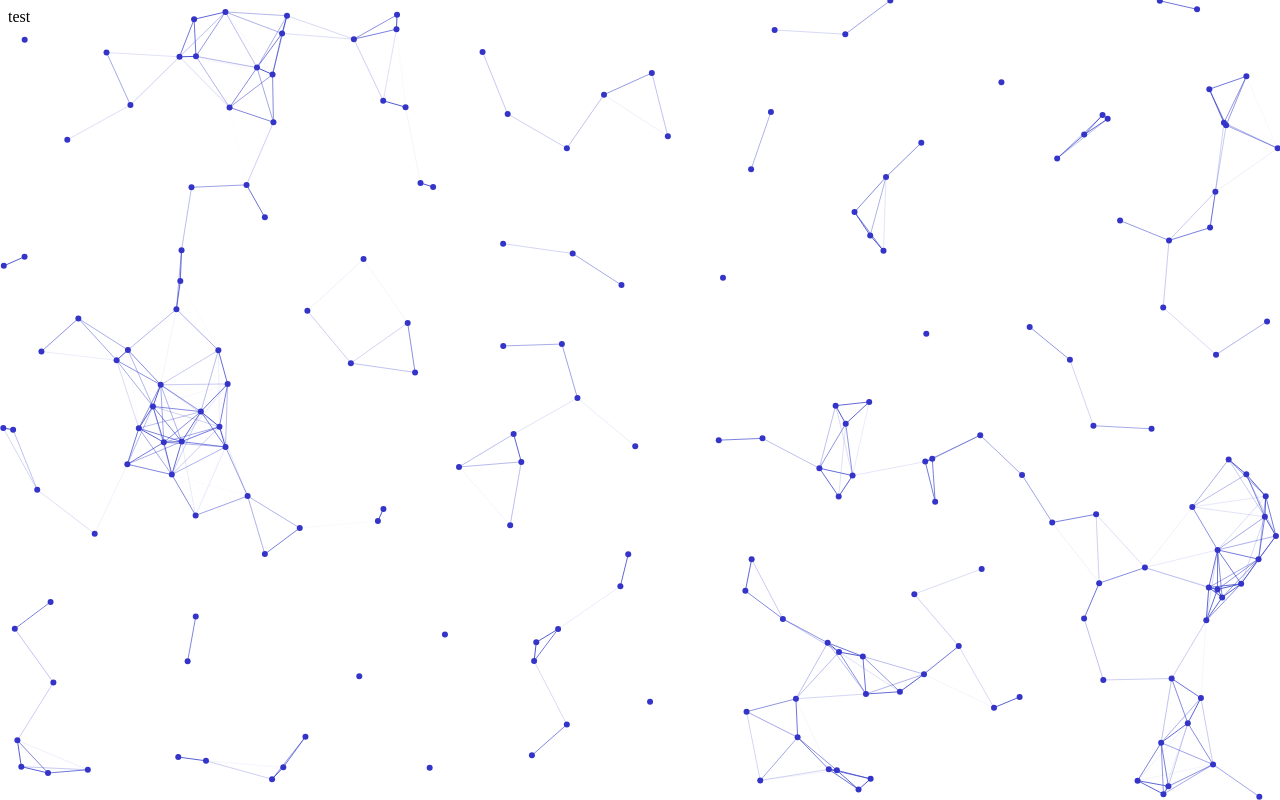
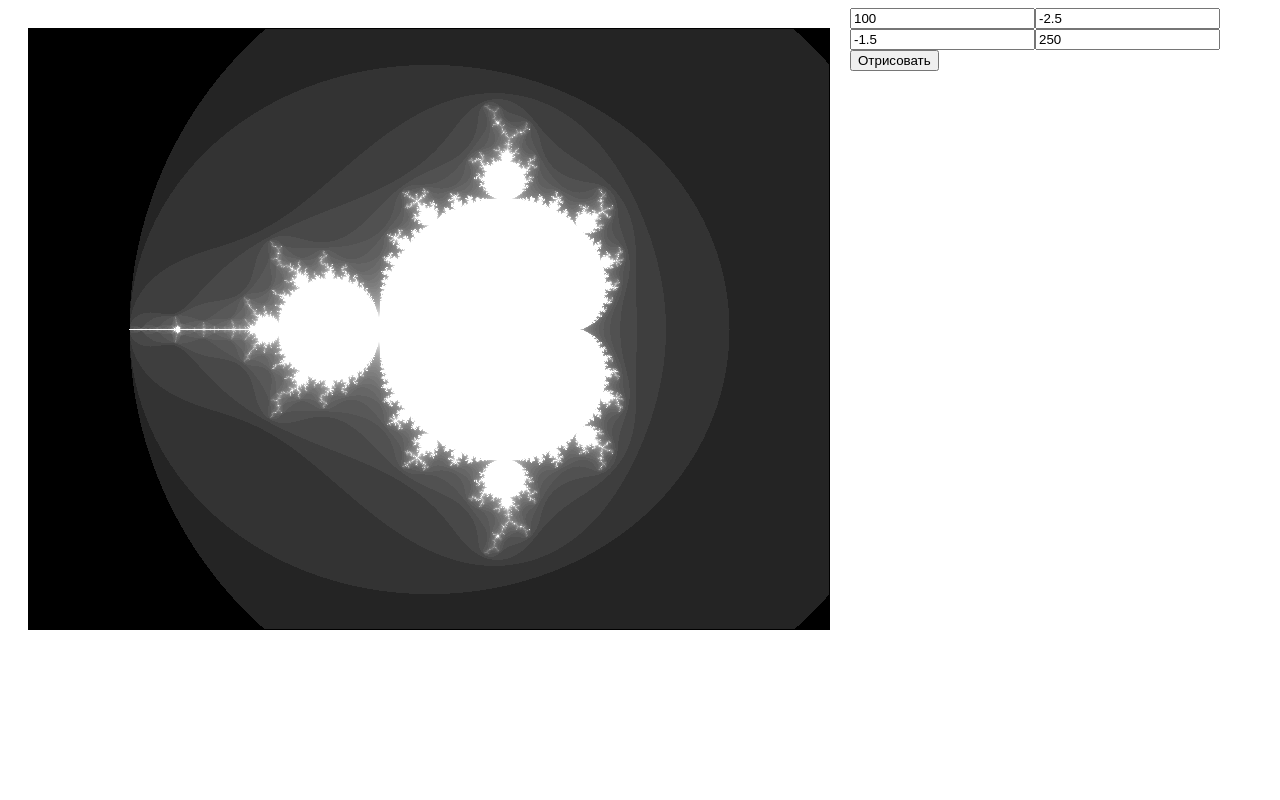
Before and after one commit to brofrong/small-ideas-angular, an Angular app: page / in a window 1280 px wide. Built offline with nearby package versions, Linux system fonts and the light colour scheme.

Commit message:
mandelbrot with simple control

```diff
--- a/package.json
+++ b/package.json
@@ -18,6 +18,7 @@
     "@angular/platform-browser": "~13.1.0",
     "@angular/platform-browser-dynamic": "~13.1.0",
     "@angular/router": "~13.1.0",
+    "complex.js": "^2.0.15",
     "rxjs": "~7.4.0",
     "tslib": "^2.3.0",
     "zone.js": "~0.11.4"
--- a/src/app/app.component.html
+++ b/src/app/app.component.html
@@ -1,2 +1 @@
-test
-<app-conjoining-lines></app-conjoining-lines>
+<router-outlet></router-outlet>
--- /dev/null
+++ b/src/app/mandelbrot-set/class/mandelbrot.ts
@@ -0,0 +1,50 @@
+export class Mandelbrot {
+
+  public points: number[][] = [];
+
+  public maxIterations: number = 50;
+  public scale = 200;
+  public x = -2.5;
+  public y = -1.5;
+
+
+  constructor(public width: number, public height: number) {
+    for (let i = 0; i < this.width; i++) {
+      this.points[i] = [];
+    }
+
+    this.calc();
+  }
+
+  public setConfig(config: { maxIterations: number, scale: number, x: number, y: number }) {
+    console.log(config);
+    this.maxIterations = +config.maxIterations;
+    this.scale = +config.scale;
+    this.x = +config.x;
+    this.y = +config.y;
+  }
+
+  public calc() {
+    for (let i = 0; i < this.width; i++) {
+      for (let j = 0; j < this.height; j++) {
+        this.points[i][j] = Math.sqrt(this.isInSet(this.x + i / this.scale, this.y + j / this.scale) / this.maxIterations) * 255;
+      }
+    }
+  }
+
+  private isInSet(x0: number, y0: number): number {
+    let x = 0, y = 0;
+    let n = 0
+    for (; n < this.maxIterations; n++) {
+      const xNew = x * x - y * y + x0;
+      const yNew = 2 * x * y + y0;
+      if (xNew*xNew + yNew*yNew > 4) {
+        return n;
+      }
+      x = xNew;
+      y = yNew;
+    }
+    return n
+  }
+
+}
--- a/src/app/mandelbrot-set/mandelbrot-set.component.css
+++ b/src/app/mandelbrot-set/mandelbrot-set.component.css
@@ -0,0 +1,11 @@
+canvas {
+  width: 800px;
+  height: 600px;
+  border: 1px solid black;
+  margin: 20px;
+}
+
+.flex {
+  display: flex;
+  justify-content: space-around;
+}
--- a/src/app/mandelbrot-set/mandelbrot-set.component.html
+++ b/src/app/mandelbrot-set/mandelbrot-set.component.html
@@ -1 +1,13 @@
-<p>mandelbrot-set works!</p>
+<div class="flex">
+  <canvas #canvas width="800" height="600"></canvas>
+  <div class="control">
+    <form [formGroup]="form" (submit)="submit()">
+      <input [formControlName]="'maxIterations'" placeholder="iteration">
+      <input [formControlName]="'x'" placeholder="x">
+      <input [formControlName]="'y'" placeholder="y">
+      <input [formControlName]="'scale'" placeholder="scale">
+      <button>Отрисовать</button>
+    </form>
+
+  </div>
+</div>
--- a/src/app/mandelbrot-set/mandelbrot-set.component.ts
+++ b/src/app/mandelbrot-set/mandelbrot-set.component.ts
@@ -1,15 +1,88 @@
-import { Component, OnInit } from '@angular/core';
+import {AfterViewInit, Component, ElementRef, HostListener, OnInit, ViewChild} from '@angular/core';
+import {Mandelbrot} from "./class/mandelbrot";
+import {FormBuilder} from "@angular/forms";
 
 @Component({
   selector: 'app-mandelbrot-set',
   templateUrl: './mandelbrot-set.component.html',
   styleUrls: ['./mandelbrot-set.component.css']
 })
-export class MandelbrotSetComponent implements OnInit {
+export class MandelbrotSetComponent implements OnInit, AfterViewInit {
+  @ViewChild('canvas') canvas: ElementRef<HTMLCanvasElement> | undefined;
 
-  constructor() { }
+  public form = this.fb.group({
+    'maxIterations': [100],
+    'x': [-2.5],
+    'y': [-1.5],
+    'scale': [250],
+  })
+
+  private ctx!: CanvasRenderingContext2D;
+  private canvasData!: ImageData;
+  private canvasSize = {width: 0, height: 0};
+  private mandelbrot: Mandelbrot = new Mandelbrot(800, 600);
+
+  constructor(
+    private fb: FormBuilder,
+  ) { }
 
   ngOnInit(): void {
   }
 
+  public submit() {
+    this.mandelbrot.setConfig(this.form.value);
+    this.draw();
+  }
+
+  ngAfterViewInit(): void {
+    if (this.canvas === undefined) {
+      throw new Error('canvas is undefined');
+    }
+    const ctx = this.canvas.nativeElement.getContext('2d');
+
+    if (ctx === null || ctx === undefined) {
+      throw new Error('2d ctx is unsupported');
+    }
+    this.ctx = ctx;
+    this.canvasSize = this.setCanvasSize(this.canvas);
+    this.canvasData = ctx.getImageData(0, 0, this.canvasSize.width, this.canvasSize.height);
+    this.draw();
+  }
+
+  private setCanvasSize(canvas:  ElementRef<HTMLCanvasElement>): {width: number, height: number} {
+    // this.ctx.canvas.width = window.innerWidth;
+    // this.ctx.canvas.height = window.innerHeight;
+    return {width: canvas.nativeElement.width, height: canvas.nativeElement.height}
+  }
+
+  private draw() {
+    console.time('calc');
+    this.mandelbrot.calc();
+    console.timeEnd('calc');
+    console.time('setData');
+    this.setData()
+    console.timeEnd('setData');
+    console.time('draw');
+    this.ctx.putImageData(this.canvasData, 0 ,0);
+    console.timeEnd('draw');
+    // requestAnimationFrame(() => this.draw());
+  }
+
+  private setData() {
+    for (let x = 0; x < this.canvasSize.width; x++) {
+      for (let y = 0; y < this.canvasSize.height; y++) {
+        this.drawPixel(x, y, this.mandelbrot.points[x][y]);
+      }
+    }
+  }
+
+
+  private drawPixel(x: number, y: number, color: number) {
+    const index = (x + y * this.canvasSize.width) * 4;
+
+    this.canvasData.data[index + 0] = color;
+    this.canvasData.data[index + 1] = color;
+    this.canvasData.data[index + 2] = color;
+    this.canvasData.data[index + 3] = 255;
+  }
 }
```
Also changed, not shown: src/app/app.module.ts (+9 -2 lines), src/app/mandelbrot-set/mandelbrot-set.module.ts (+10 -3 lines), 1 other file (tests, documents, lock files or other folders).
